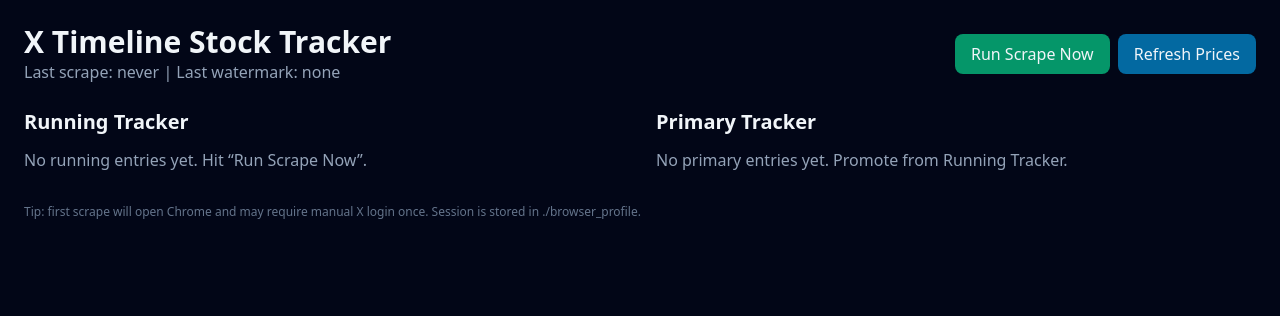
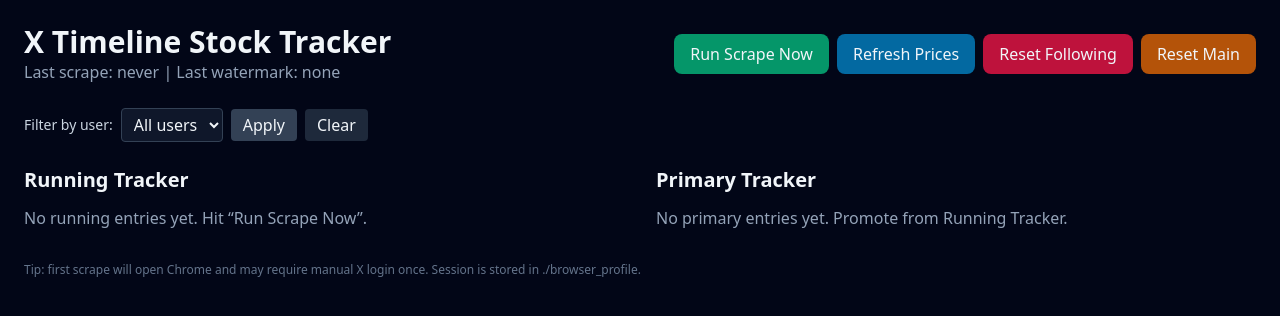
Before and after one commit to chandanvenkatesh07/countcalm, a FastAPI app: page / in a window 1280 px wide. Shown: the top 316 px of the page. Run offline with FastAPI, Linux system fonts and the light colour scheme; some libraries are stand-ins or nearby versions.

Commit message:
Add Reset Main/Following controls and filter by posting user

```diff
--- a/x-timeline-stock-tracker/app/main.py
+++ b/x-timeline-stock-tracker/app/main.py
@@ -14,7 +14,7 @@ from uuid import uuid4
 
 import yfinance as yf
 from fastapi import FastAPI, Depends, HTTPException, Request, Form
-from fastapi.responses import HTMLResponse, JSONResponse
+from fastapi.responses import HTMLResponse, JSONResponse, RedirectResponse
 from fastapi.staticfiles import StaticFiles
 from fastapi.templating import Jinja2Templates
 from pydantic import BaseModel
@@ -422,10 +422,23 @@ def _startup():
 
 
 @app.get("/", response_class=HTMLResponse)
-def dashboard(request: Request, session: Session = Depends(get_session)):
+def dashboard(request: Request, author: Optional[str] = None, session: Session = Depends(get_session)):
     running = session.exec(select(RunningTracker).where(RunningTracker.status != "DISMISSED")).all()
     primary = session.exec(select(PrimaryTracker).where(PrimaryTracker.status != "ARCHIVED")).all()
     state = session.get(ScrapeState, "singleton")
+
+    all_authors = sorted({t.author_handle for t in session.exec(select(ScrapedTweet)).all() if t.author_handle})
+    if author:
+        running = [r for r in running if author in set(json.loads(r.unique_sources))]
+        filtered_primary: list[PrimaryTracker] = []
+        for p in primary:
+            linked = session.get(RunningTracker, p.running_tracker_id)
+            if not linked:
+                continue
+            if author in set(json.loads(linked.unique_sources)):
+                filtered_primary.append(p)
+        primary = filtered_primary
+
     return templates.TemplateResponse(
         "index.html",
         {
@@ -434,6 +447,8 @@ def dashboard(request: Request, session: Session = Depends(get_session)):
             "primary": primary,
             "state": state,
             "json": json,
+            "authors": all_authors,
+            "selected_author": author or "",
         },
     )
 
@@ -630,6 +645,38 @@ def analysis_history(primary_id: str, session: Session = Depends(get_session)):
     return session.exec(select(AnalysisResult).where(AnalysisResult.primary_tracker_id == primary_id)).all()
 
 
+@app.post("/api/reset/running")
+def reset_running(session: Session = Depends(get_session)):
+    for r in session.exec(select(RunningTracker)).all():
+        session.delete(r)
+    for t in session.exec(select(ScrapedTweet)).all():
+        session.delete(t)
+    state = session.get(ScrapeState, "singleton")
+    state.last_tweet_id = None
+    state.last_tweet_timestamp = None
+    state.last_scrape_at = None
+    state.tweets_scraped_count = 0
+    state.tickers_found_count = 0
+    session.add(state)
+    session.commit()
+    return RedirectResponse(url="/", status_code=303)
+
+
+@app.post("/api/reset/primary")
+def reset_primary(session: Session = Depends(get_session)):
+    for p in session.exec(select(PrimaryTracker)).all():
+        session.delete(p)
+    for r in session.exec(select(RunningTracker)).all():
+        r.status = "ACTIVE"
+        r.promoted_at = None
+        r.primary_tracker_id = None
+        session.add(r)
+    for a in session.exec(select(AnalysisResult)).all():
+        session.delete(a)
+    session.commit()
+    return RedirectResponse(url="/", status_code=303)
+
+
 @app.post("/api/prices/refresh")
 def refresh_prices(session: Session = Depends(get_session)):
     running = session.exec(select(RunningTracker).where(RunningTracker.status != "DISMISSED")).all()
--- a/x-timeline-stock-tracker/templates/index.html
+++ b/x-timeline-stock-tracker/templates/index.html
@@ -13,7 +13,7 @@
         <h1 class="text-3xl font-bold">X Timeline Stock Tracker</h1>
         <p class="text-slate-400">Last scrape: {{ state.last_scrape_at or 'never' }} | Last watermark: {{ state.last_tweet_id or 'none' }}</p>
       </div>
-      <div class="flex gap-2">
+      <div class="flex gap-2 items-center">
         <form action="/api/scrape/trigger" method="post">
           <input type="hidden" name="max_tweets" value="120" />
           <input type="hidden" name="max_age_days" value="7" />
@@ -22,7 +22,27 @@
         <form action="/api/prices/refresh" method="post">
           <button class="px-4 py-2 rounded-lg bg-sky-700 hover:bg-sky-600">Refresh Prices</button>
         </form>
+        <form action="/api/reset/running" method="post" onsubmit="return confirm('Reset Running (follow feed) data?');">
+          <button class="px-4 py-2 rounded-lg bg-rose-700 hover:bg-rose-600">Reset Following</button>
+        </form>
+        <form action="/api/reset/primary" method="post" onsubmit="return confirm('Reset Main (primary watchlist) data?');">
+          <button class="px-4 py-2 rounded-lg bg-amber-700 hover:bg-amber-600">Reset Main</button>
+        </form>
       </div>
+    </div>
+
+    <div class="mb-6">
+      <form method="get" action="/" class="flex gap-2 items-center">
+        <label class="text-sm text-slate-300">Filter by user:</label>
+        <select name="author" class="bg-slate-900 border border-slate-700 rounded px-2 py-1">
+          <option value="">All users</option>
+          {% for a in authors %}
+          <option value="{{a}}" {% if selected_author==a %}selected{% endif %}>{{a}}</option>
+          {% endfor %}
+        </select>
+        <button class="px-3 py-1 rounded bg-slate-700 hover:bg-slate-600">Apply</button>
+        <a href="/" class="px-3 py-1 rounded bg-slate-800 hover:bg-slate-700">Clear</a>
+      </form>
     </div>
 
     <div class="grid grid-cols-1 md:grid-cols-2 gap-8">
```
